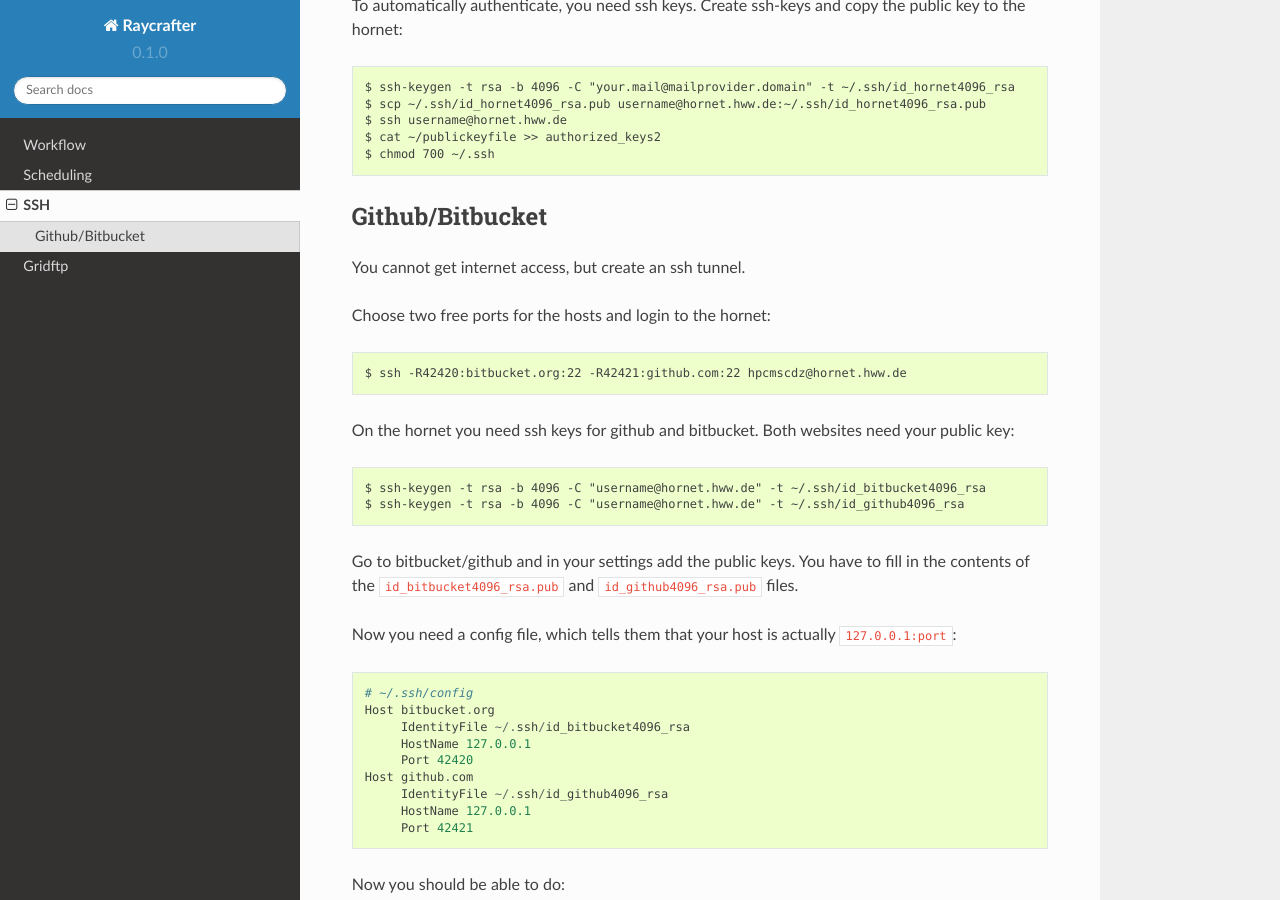
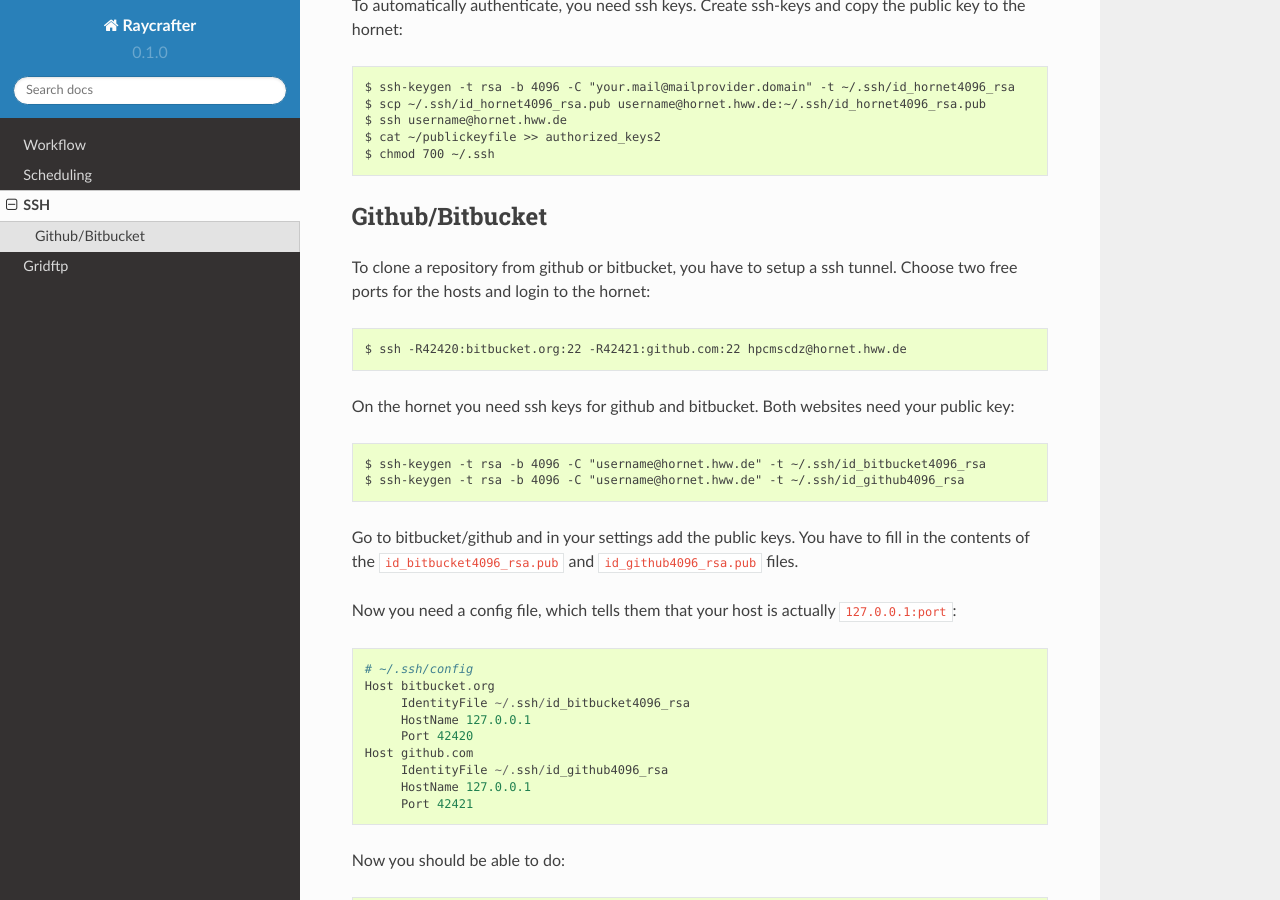
Before and after one commit to RayCrafter/Raycrafter-Documentation, a Sphinx documentation site: the page built from docs/source/ssh.rst, in a window 1280 px wide and 900 px high, scrolled down 335 px. Built offline with Sphinx 7.4.7 and the Read the Docs theme 2.0.0, drawn with Linux system fonts in a browser that asks for light colours.

```diff
--- a/docs/source/ssh.rst
+++ b/docs/source/ssh.rst
@@ -22,8 +22,7 @@
 Github/Bitbucket
 ----------------
 
-You cannot get internet access, but create an ssh tunnel.
-
+To clone a repository from github or bitbucket, you have to setup a ssh tunnel.
 Choose two free ports for the hosts and login to the hornet::
 
   $ ssh -R42420:bitbucket.org:22 -R42421:github.com:22 hpcmscdz@hornet.hww.de
```
